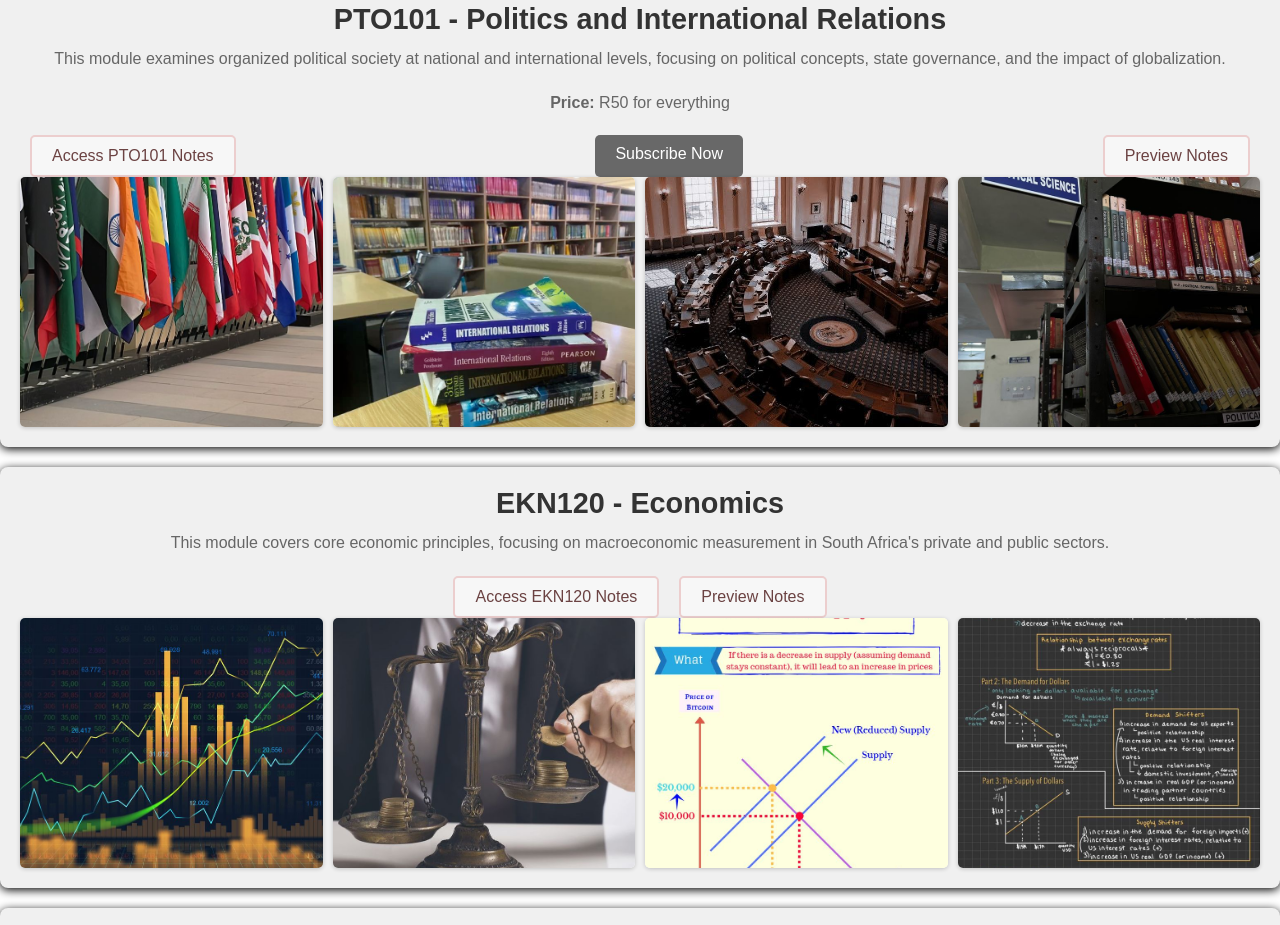
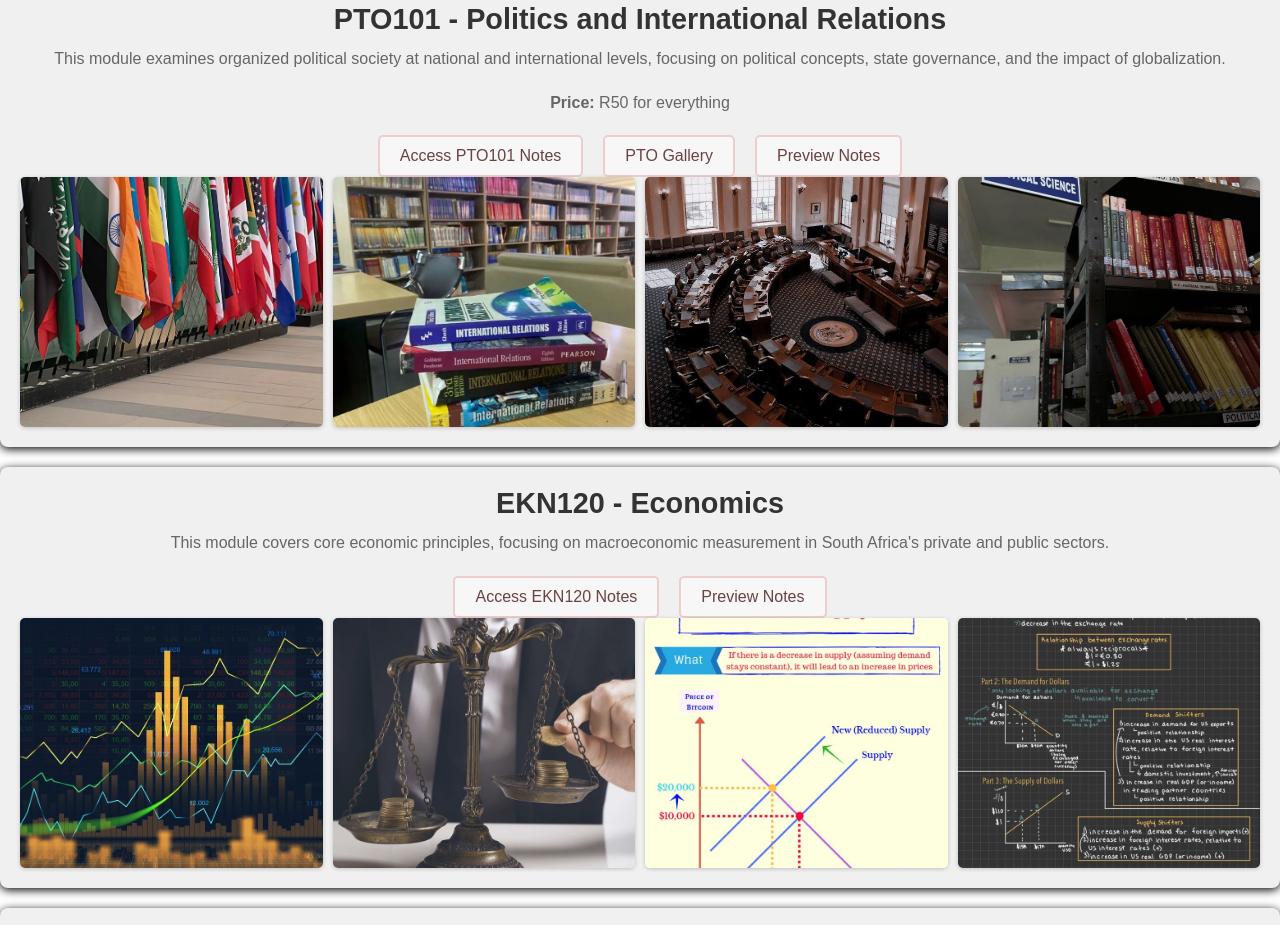
Before and after one commit to MrDMMthimkhulu/Study-Notes, a plain HTML site: page index.html in a window 1280 px wide. Shown: the part 1546-2471 px from the top of the page. Drawn offline with Linux system fonts and the light colour scheme; a script that the page names is missing.

Commit message:
index.html

```diff
--- a/index.html
+++ b/index.html
@@ -457,22 +457,7 @@ PAD122 is a foundational module that offers students a comprehensive understandi
                 <a href="https://docsend.com/view/s/y6dkqyv7hzf5zu64" class="docsend-btn" target="_blank"
                     >Access PTO101 Notes</a
                 >
-                        <a
-            href="https://page.peachpayments.com/academic-warriors"
-            target="_blank"
-            style="
-                display: block;
-                width: fit-content;
-                margin: 0 auto;
-                padding: 10px 20px;
-                background-color: #686868;
-                color: #fff;
-                border-radius: 5px;
-                text-decoration: none;
-                text-align: center;
-            "
-            >Subscribe Now</a
-        >
+                <a href="PTO Gallery.html" class="docsend-btn" target="_blank">PTO Gallery</a>
                 <button class="preview-btn" onclick="showPreview('PTO101')">Preview Notes</button>
             </div>
 
```
